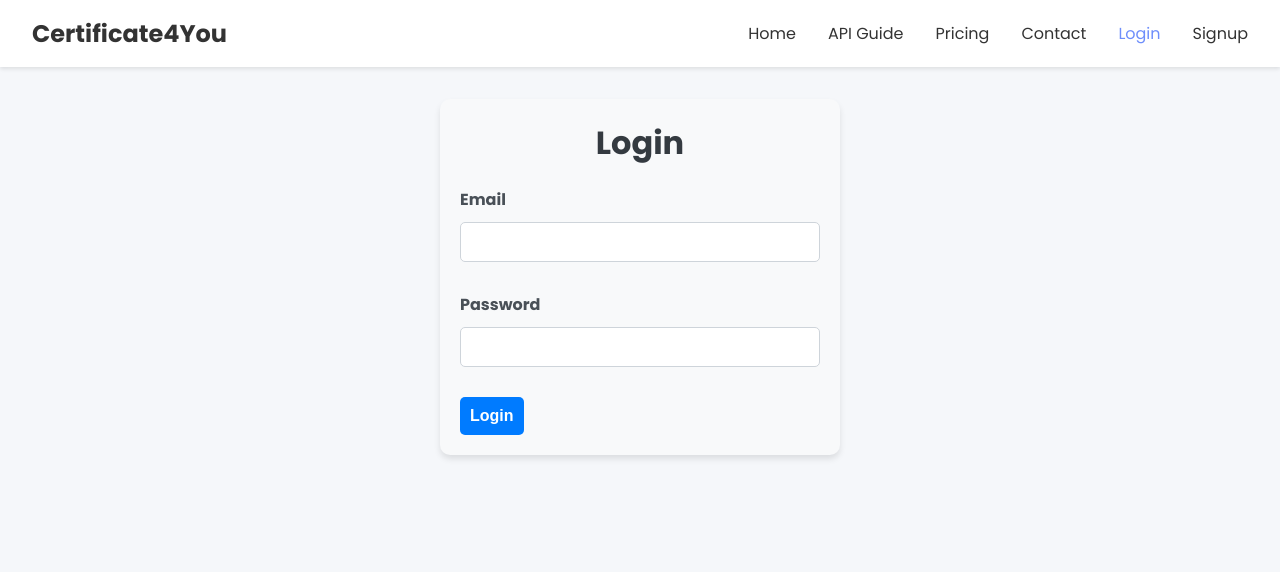
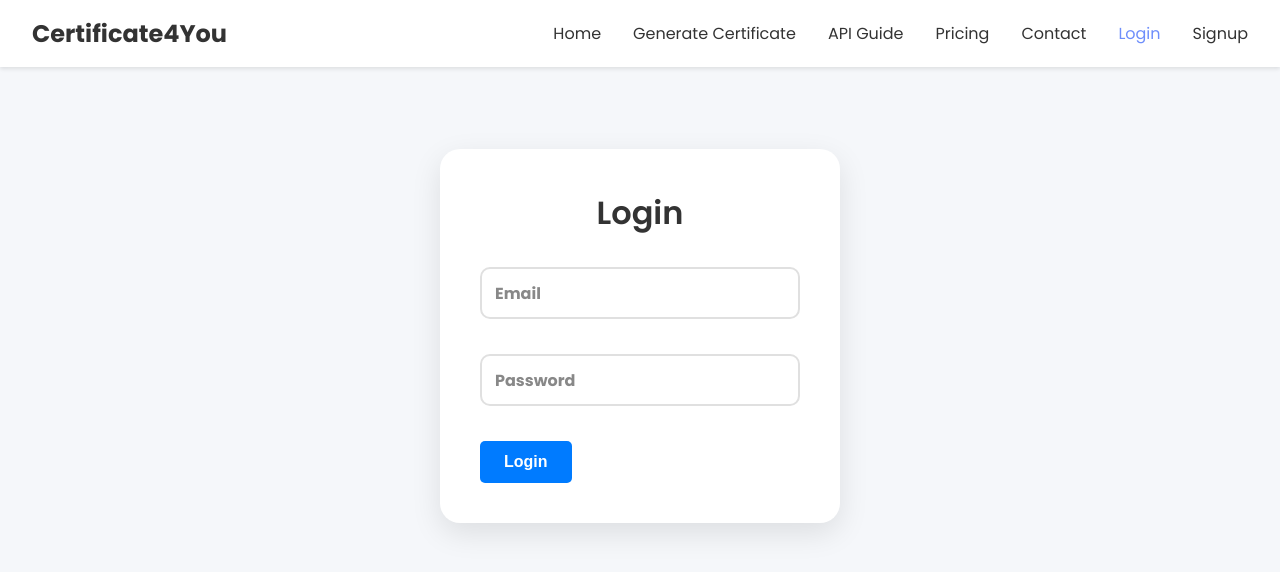
Before and after one commit to nikslogy/certificate4you, a React (Create React App) app: page /#/login in a window 1280 px wide. Shown: the top 572 px of the page. Built offline with nearby package versions, Linux system fonts and the light colour scheme; the HTML template or start-up script is replaced by a standard one.

Commit message:
UI change 1

```diff
--- a/src/App.js
+++ b/src/App.js
@@ -11,6 +11,7 @@ import Login from './components/Login';
 import Signup from './components/Signup';
 import Dashboard from './components/Dashboard';
 import './App.css';
+import './components/Auth.css';
 import ProtectedRoute from './components/ProtectedRoute';
 
 function App() {
@@ -71,6 +72,7 @@ function App() {
               <i className="fas fa-arrow-left"></i> Back
             </li>
             <li><NavLink to="/" onClick={closeMenu}>Home</NavLink></li>
+            <li><NavLink to="/generate" onClick={closeMenu}>Generate Certificate</NavLink></li>
             <li><NavLink to="/api-guide" onClick={closeMenu}>API Guide</NavLink></li>
             <li><NavLink to="/pricing" onClick={closeMenu}>Pricing</NavLink></li>
             <li><NavLink to="/contact" onClick={closeMenu}>Contact</NavLink></li>
@@ -100,8 +102,8 @@ function App() {
             <Route path="/signup" element={<Signup />} />
             <Route path="/dashboard" element={<ProtectedRoute isAuthenticated={isAuthenticated}><Dashboard /></ProtectedRoute>} />
             <Route path="/api-key-generator" element={<ProtectedRoute isAuthenticated={isAuthenticated}><ApiKeyGenerator /></ProtectedRoute>} />
-            <Route path="/generate" element={<ProtectedRoute isAuthenticated={isAuthenticated}><CertificateGenerator /></ProtectedRoute>} />
-            <Route path="/verify" element={<ProtectedRoute isAuthenticated={isAuthenticated}><CertificateVerifier /></ProtectedRoute>} />
+            <Route path="/generate" element={<CertificateGenerator />} />
+            <Route path="/verify" element={<CertificateVerifier />} />
           </Routes>
         </main>
       </div>
--- /dev/null
+++ b/src/components/Auth.css
@@ -0,0 +1,123 @@
+@import url('https://fonts.googleapis.com/css2?family=Poppins:wght@300;400;600&display=swap');
+
+.auth-container {
+  max-width: 400px;
+  margin: 50px auto;
+  padding: 40px;
+  background-color: #ffffff;
+  border-radius: 20px;
+  box-shadow: 0 10px 30px rgba(0, 0, 0, 0.1);
+  transition: all 0.3s ease;
+}
+
+.auth-container:hover {
+  transform: translateY(-5px);
+  box-shadow: 0 15px 35px rgba(0, 0, 0, 0.15);
+}
+
+.auth-container h1 {
+  text-align: center;
+  color: #333;
+  margin-bottom: 30px;
+  font-weight: 600;
+}
+
+.auth-form {
+  display: flex;
+  flex-direction: column;
+  gap: 20px;
+}
+
+.form-group {
+  position: relative;
+}
+
+.form-group label {
+  position: absolute;
+  left: 15px;
+  top: 50%;
+  transform: translateY(-50%);
+  color: #888;
+  pointer-events: none;
+  transition: all 0.3s ease;
+}
+
+.form-group input {
+  width: 100%;
+  padding: 15px;
+  border: 2px solid #e0e0e0;
+  border-radius: 10px;
+  font-size: 16px;
+  transition: all 0.3s ease;
+}
+
+.form-group input:focus {
+  border-color: #6e8efb;
+  box-shadow: 0 0 0 3px rgba(110, 142, 251, 0.1);
+}
+
+.form-group input:focus + label,
+.form-group input:not(:placeholder-shown) + label {
+  top: 0;
+  font-size: 12px;
+  background-color: #fff;
+  padding: 0 5px;
+}
+
+.auth-button {
+  background-color: #6e8efb;
+  color: #fff;
+  border: none;
+  border-radius: 10px;
+  padding: 15px;
+  font-size: 16px;
+  cursor: pointer;
+  transition: all 0.3s ease;
+}
+
+.auth-button:hover {
+  background-color: #5a7af0;
+}
+
+.error-message {
+  color: #ff4757;
+  background-color: #ffe0e3;
+  border: 1px solid #ff4757;
+  border-radius: 10px;
+  padding: 10px;
+  margin-bottom: 20px;
+  text-align: center;
+}
+
+.success-message {
+  color: #28a745;
+  background-color: #d4edda;
+  border: 1px solid #28a745;
+  border-radius: 10px;
+  padding: 10px;
+  margin-bottom: 20px;
+  text-align: center;
+  opacity: 0;
+  transform: translateY(-20px);
+  transition: all 0.5s ease;
+}
+
+.success-message.show {
+  opacity: 1;
+  transform: translateY(0);
+}
+
+@keyframes fadeInUp {
+  from {
+    opacity: 0;
+    transform: translateY(20px);
+  }
+  to {
+    opacity: 1;
+    transform: translateY(0);
+  }
+}
+
+.auth-container.success {
+  animation: fadeInUp 0.5s ease forwards;
+}
--- a/src/components/CertificateGenerator.js
+++ b/src/components/CertificateGenerator.js
@@ -1,5 +1,6 @@
 import React, { useState, useRef, useEffect } from 'react';
 import SignatureCanvas from 'react-signature-canvas';
+import { Link } from 'react-router-dom';
 import './CertificateGenerator.css';
 
 function CertificateGenerator() {
@@ -178,6 +179,7 @@ function CertificateGenerator() {
           onChange={(e) => setApiKey(e.target.value)}
           required
         />
+        <Link to="/api-key-generator" className="get-api-key-link">Get free API key now</Link>
       </div>
       <form onSubmit={handleSubmit}>
         <div className="form-group">
--- a/src/components/Login.css
+++ /dev/null
@@ -1,69 +0,0 @@
-.login {
-    max-width: 400px;
-    margin: 0 auto;
-    padding: 20px;
-    background-color: #f8f9fa;
-    border-radius: 10px;
-    box-shadow: 0 4px 6px rgba(0, 0, 0, 0.1);
-  }
-
-  .login h1 {
-    text-align: center;
-    color: #343a40;
-    margin-bottom: 20px;
-  }
-
-  .login form {
-    display: flex;
-    flex-direction: column;
-    gap: 15px;
-  }
-
-  .login .form-group {
-    display: flex;
-    flex-direction: column;
-    gap: 5px;
-  }
-
-  .login label {
-    font-weight: bold;
-    color: #495057;
-  }
-
-  .login input {
-    width: 100%;
-    padding: 10px;
-    border: 1px solid #ced4da;
-    border-radius: 5px;
-    font-size: 16px;
-  }
-
-  .login input:focus {
-    outline: none;
-    border-color: #007bff;
-    box-shadow: 0 0 0 2px rgba(0, 123, 255, 0.25);
-  }
-
-  .login button {
-    background-color: #007bff;
-    color: #fff;
-    border: none;
-    border-radius: 5px;
-    padding: 10px;
-    font-size: 16px;
-    cursor: pointer;
-    transition: background-color 0.2s ease-in-out;
-  }
-
-  .login button:hover {
-    background-color: #0056b3;
-  }
-
-  .login .error-message {
-    color: #dc3545;
-    background-color: #f8d7da;
-    border: 1px solid #f5c6cb;
-    border-radius: 5px;
-    padding: 10px;
-    margin-bottom: 15px;
-  }
--- a/src/components/Login.js
+++ b/src/components/Login.js
@@ -1,10 +1,11 @@
 import React, { useState } from 'react';
 import { useNavigate } from 'react-router-dom';
-import './Login.css';
+import './Auth.css';
 
 function Login({ setIsAuthenticated }) {
   const [formData, setFormData] = useState({ email: '', password: '' });
   const [error, setError] = useState(null);
+  const [success, setSuccess] = useState(false);
   const navigate = useNavigate();
 
   const handleInputChange = (e) => {
@@ -15,6 +16,7 @@ function Login({ setIsAuthenticated }) {
   const handleSubmit = async (e) => {
     e.preventDefault();
     setError(null);
+    setSuccess(false);
 
     try {
       const response = await fetch('/.netlify/functions/login', {
@@ -29,7 +31,10 @@ function Login({ setIsAuthenticated }) {
         const result = await response.json();
         localStorage.setItem('token', result.token);
         setIsAuthenticated(true);
-        navigate('/dashboard');
+        setSuccess(true);
+        setTimeout(() => {
+          navigate('/dashboard');
+        }, 1500);
       } else {
         const errorData = await response.json();
         throw new Error(errorData.error || 'Failed to login');
@@ -40,12 +45,12 @@ function Login({ setIsAuthenticated }) {
   };
 
   return (
-    <div className="login">
+    <div className={`auth-container ${success ? 'success' : ''}`}>
       <h1>Login</h1>
       {error && <div className="error-message">{error}</div>}
-      <form onSubmit={handleSubmit}>
+      {success && <div className="success-message show">Login successful! Redirecting...</div>}
+      <form onSubmit={handleSubmit} className="auth-form">
         <div className="form-group">
-          <label htmlFor="email">Email</label>
           <input
             type="email"
             id="email"
@@ -53,10 +58,11 @@ function Login({ setIsAuthenticated }) {
             value={formData.email}
             onChange={handleInputChange}
             required
+            placeholder=" "
           />
+          <label htmlFor="email">Email</label>
         </div>
         <div className="form-group">
-          <label htmlFor="password">Password</label>
           <input
             type="password"
             id="password"
@@ -64,9 +70,11 @@ function Login({ setIsAuthenticated }) {
             value={formData.password}
             onChange={handleInputChange}
             required
+            placeholder=" "
           />
+          <label htmlFor="password">Password</label>
         </div>
-        <button type="submit">Login</button>
+        <button type="submit" className="auth-button">Login</button>
       </form>
     </div>
   );
--- a/src/components/Signup.js
+++ b/src/components/Signup.js
@@ -1,10 +1,11 @@
 import React, { useState } from 'react';
 import { useNavigate } from 'react-router-dom';
-import './Signup.css';
+import './Auth.css';
 
 function Signup() {
   const [formData, setFormData] = useState({ name: '', email: '', password: '' });
   const [error, setError] = useState(null);
+  const [success, setSuccess] = useState(false);
   const navigate = useNavigate();
 
   const handleInputChange = (e) => {
@@ -15,6 +16,7 @@ function Signup() {
   const handleSubmit = async (e) => {
     e.preventDefault();
     setError(null);
+    setSuccess(false);
 
     try {
       const response = await fetch('/.netlify/functions/signup', {
@@ -26,7 +28,10 @@ function Signup() {
       });
 
       if (response.ok) {
-        navigate('/login');
+        setSuccess(true);
+        setTimeout(() => {
+          navigate('/login');
+        }, 1500);
       } else {
         const errorData = await response.json();
         throw new Error(errorData.error || 'Failed to sign up');
@@ -37,12 +42,12 @@ function Signup() {
   };
 
   return (
-    <div className="signup">
+    <div className={`auth-container ${success ? 'success' : ''}`}>
       <h1>Sign Up</h1>
       {error && <div className="error-message">{error}</div>}
-      <form onSubmit={handleSubmit}>
+      {success && <div className="success-message show">Sign up successful! Redirecting to login...</div>}
+      <form onSubmit={handleSubmit} className="auth-form">
         <div className="form-group">
-          <label htmlFor="name">Name</label>
           <input
             type="text"
             id="name"
@@ -50,10 +55,11 @@ function Signup() {
             value={formData.name}
             onChange={handleInputChange}
             required
+            placeholder=" "
           />
+          <label htmlFor="name">Name</label>
         </div>
         <div className="form-group">
-          <label htmlFor="email">Email</label>
           <input
             type="email"
             id="email"
@@ -61,10 +67,11 @@ function Signup() {
             value={formData.email}
             onChange={handleInputChange}
             required
+            placeholder=" "
           />
+          <label htmlFor="email">Email</label>
         </div>
         <div className="form-group">
-          <label htmlFor="password">Password</label>
           <input
             type="password"
             id="password"
@@ -72,9 +79,11 @@ function Signup() {
             value={formData.password}
             onChange={handleInputChange}
             required
+            placeholder=" "
           />
+          <label htmlFor="password">Password</label>
         </div>
-        <button type="submit">Sign Up</button>
+        <button type="submit" className="auth-button">Sign Up</button>
       </form>
     </div>
   );
```
Also changed, not shown: src/components/ProtectedRoute.js (+24 -5 lines), src/components/Signup.css (deleted, +0 -69 lines).
